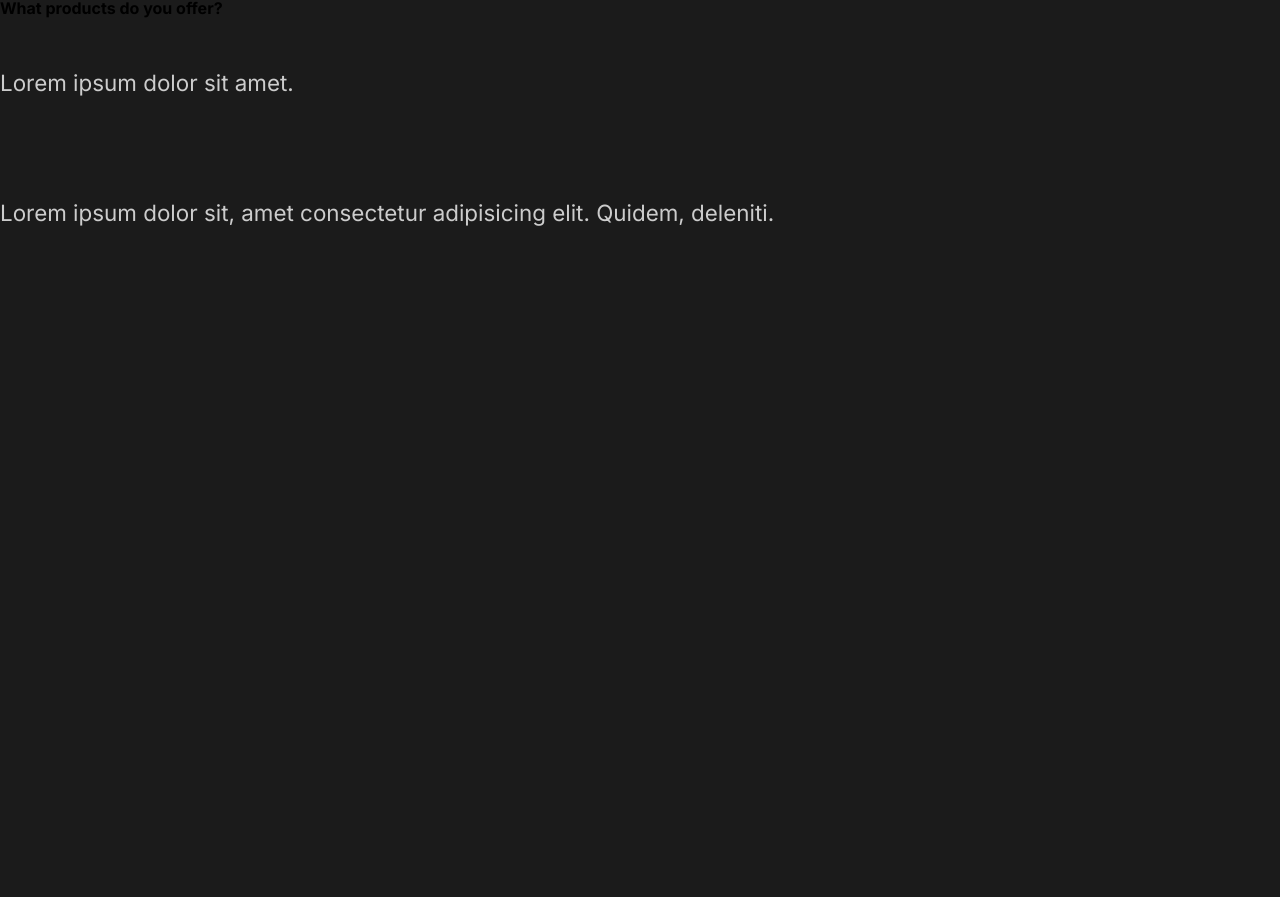
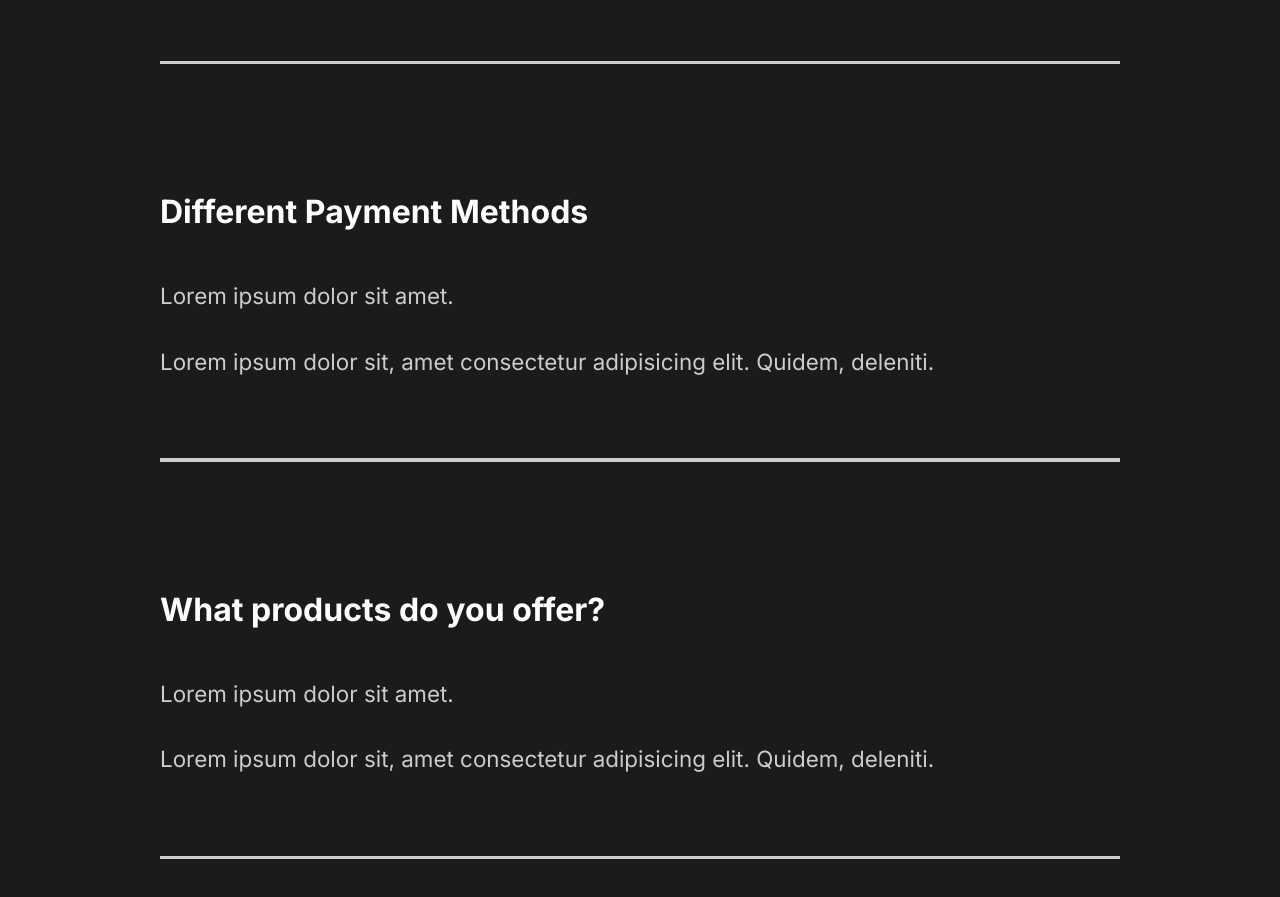
Before and after one commit to griffinbruce/capture-portfolio, a React (Create React App) app: page / in a window 1280 px wide. Shown: the part 2853-3750 px from the top of the page. Before the commit the page ends 3130 px from the top, so only its background shows below. Built offline with nearby package versions, Linux system fonts and the light colour scheme.

Commit message:
Styling FAQ Section

```diff
--- a/src/components/FaqSection.js
+++ b/src/components/FaqSection.js
@@ -1,7 +1,9 @@
+import styled from 'styled-components';
+import { StyleAbout, StyleDescription, StyleImage } from '../styles';
 
 const FaqSection = () => {
     return (
-        <div className="faq">
+        <Faq>
             <h2>Any Questions <span>FAQ</span></h2>
             <div className="question">
                 <h4>How Do I Start?</h4>
@@ -11,6 +13,7 @@
                         Lorem ipsum dolor sit, amet consectetur adipisicing elit. Quidem, deleniti.
                     </p>
                 </div>
+                <div className="faq-line"></div>
             </div>
             <div className="question">
                 <h4>Daily Schedule</h4>
@@ -20,6 +23,7 @@
                         Lorem ipsum dolor sit, amet consectetur adipisicing elit. Quidem, deleniti.
                     </p>
                 </div>
+                <div className="faq-line"></div>
             </div>
             <div className="question">
                 <h4>Different Payment Methods</h4>
@@ -29,6 +33,7 @@
                         Lorem ipsum dolor sit, amet consectetur adipisicing elit. Quidem, deleniti.
                     </p>
                 </div>
+                <div className="faq-line"></div>
             </div>
             <div className="question">
                 <h4>What products do you offer?</h4>
@@ -38,9 +43,37 @@
                         Lorem ipsum dolor sit, amet consectetur adipisicing elit. Quidem, deleniti.
                     </p>
                 </div>
+                <div className="faq-line"></div>
             </div>
-        </div>
+        </Faq>
     );
 };
 
+const Faq = styled(StyleAbout)`
+    display: block;
+    span{
+        display: block;
+    }
+    h2{
+        padding-bottom: 2rem;
+        font-weight: lighter;
+    }
+    .faq-line{
+        background: #cccccc;
+        height: 0.2rem;
+        margin: 2rem 0rem;
+        width: 100%;
+    }
+    .question{
+        padding: 3rem 0rem;
+        cursor: pointer;
+    }
+    .answer{
+        padding: 2rem 0rem;
+        p{
+            padding: 1rem 0rem;
+        }
+    }
+`;
+
 export default FaqSection;
--- a/src/components/GlobalStyle.js
+++ b/src/components/GlobalStyle.js
@@ -37,6 +37,7 @@
 }
 h4{
     font-weight: bold;
+    font-size: 2rem;
 }
 a{
     font-size: 1.1rem;
```
Also changed, not shown: 1 other file (tests, documents, lock files or other folders).
